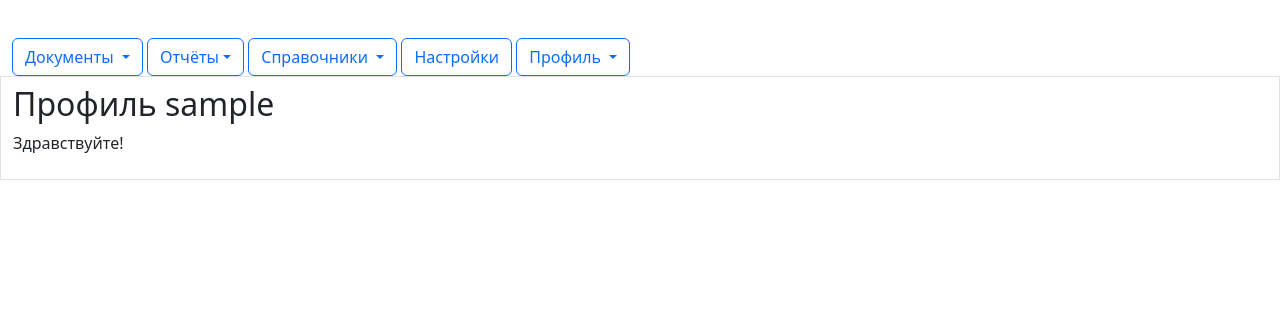
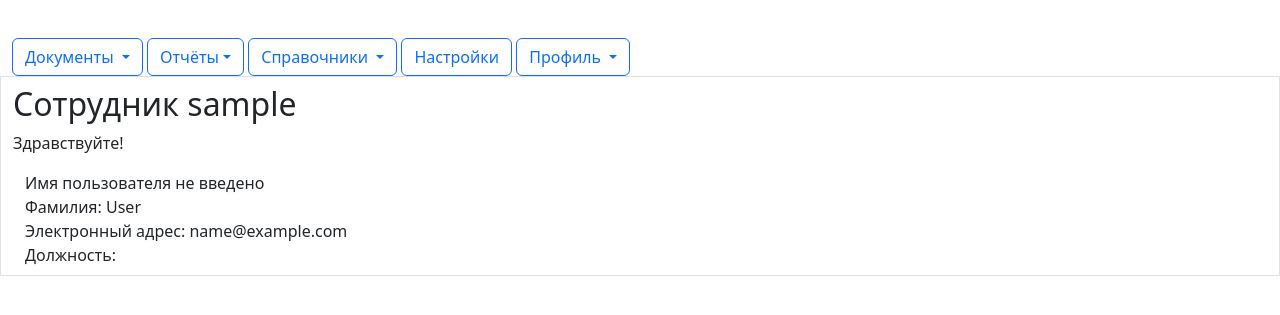
Before and after one commit to V-Antipovich/StudyBot, a Django app: page /accounts/profile/ in a window 1280 px wide. Shown: the part 60-375 px from the top of the page. Run offline with Django 4.2, Linux system fonts and the light colour scheme; the visitor is signed in with stand-in values (Sample User, id 1); parts of the project's set-up code (start-up, migrations or seed data) failed here and were passed over; some libraries are stand-ins or nearby versions.

Commit message:
added decorators for access limiting

```diff
--- a/main/templates/layout/base.html
+++ b/main/templates/layout/base.html
@@ -61,6 +61,7 @@
                 Профиль
             </button>
             <ul class="dropdown-menu" aria-labelledby="profile-dropdown">
+                <li><a class="dropdown-item" href="{% url 'main:profile' %}">Данные</a> </li>
                 <li><a class="dropdown-item" href="#">Изменить пароль</a></li>
                 {% if user.is_superuser %}
                     <li><a class="dropdown-item" href="#">Добавить пользователя</a></li>
--- a/main/templates/main/profile.html
+++ b/main/templates/main/profile.html
@@ -1,8 +1,42 @@
 {% extends 'layout/base.html' %}
+{% load bootstrap5 %}
+{% load static %}
+{% load filtertags %}
 
 {% block title %}Профиль пользователя{% endblock %}
 
 {% block content %}
-<h2>Профиль {{ user.username }}</h2>
+<h2>Сотрудник {{ user.username }}</h2>
 <p>Здравствуйте!</p>
+
+    <div class="container-fluid">
+        <div>
+            {% if user.firstname %}
+                Имя: {{ user.firstname }}
+            {% else %}
+                Имя пользователя не введено
+            {% endif %}
+        </div>
+        <div>
+            {% if user.last_name %}
+                Фамилия: {{ user.last_name }}
+            {% else %}
+                Фамилия пользователя не задана
+            {% endif %}
+        </div>
+        <div>
+            Электронный адрес: {{ user.email }}
+        </div>
+        <div>
+{#            Роль в системе: {{ user.groups.name }}#}
+{#            {% if user|has_group:"Администратор" %}#}
+{#                Администратор#}
+{#            {% else %}#}
+{#                {{ user.groups }}#}
+{#            {% endif %}#}
+            Должность: {% for gr in groups.all %}{{ gr }} {% endfor %}
+
+        </div>
+    </div>
+
 {% endblock %}
--- a/main/urls.py
+++ b/main/urls.py
@@ -1,7 +1,7 @@
 from django.urls import path
 from .views import index, upload_gtd, ShowGtdView, show_gtd_file, CDDLogin, CDDLogout, RegisterDoneView, \
     handbook, GtdDetailView, update_gtd, GtdDeleteView, RegisterUserView, profile, update_gtd_good, update_gtd_group,\
-    eco_fee, eco_fee_xlsx, to_wms
+    eco_fee, eco_fee_xlsx, to_wms, AccessDeniedView
 
 
 app_name = 'main'
@@ -26,5 +26,6 @@ urlpatterns = [
     path('documents/show_gtd', ShowGtdView.as_view(), name='show_gtd'),
     path('documents/upload_gtd', upload_gtd, name='upload_gtd'),
     # path('test', test_view, name='test'),
+    path('access_denied', AccessDeniedView.as_view(), name='access_denied'),
     path('', index, name='index')
 ]
--- a/main/views.py
+++ b/main/views.py
@@ -3,6 +3,7 @@ from django.contrib.auth.mixins import LoginRequiredMixin
 from django.contrib.auth.decorators import login_required, user_passes_test
 from django.shortcuts import render, redirect
 from django.urls import reverse_lazy, reverse
+# from django.views.generic import TemplateView
 from django.views.generic.list import ListView
 from django.views.generic.detail import DetailView
 from django.views.generic.base import TemplateView
@@ -33,12 +34,23 @@ def superuser_check(user):
     return user.is_superuser
 
 
+# Декоратор, разрешающий доступ определенным группам
+def groups_required(*group_names):
+    def in_group(u):
+        return u.is_active and (u.is_superuser or bool(u.groups.filter(name__in=group_names)))
+    return user_passes_test(in_group, login_url=reverse_lazy('main:access_denied'))
+
+
 # Представление регистрации пользователя
 class RegisterUserView(CreateView):
     model = RegUser
     template_name = 'main/register_user.html'
     form_class = RegisterUserForm
     success_url = reverse_lazy('main:show_gtd')
+
+
+class AccessDeniedView(TemplateView):
+    template_name = 'main/no_access.html'
 
 
 # Представление обработки справочников
@@ -165,7 +177,8 @@ def handbook(request):
 # Начальная страница
 # TODO: нормальный вид
 def index(request):
-    return render(request, 'main/index.html')
+    return redirect('main:profile')
+    # return render(request, 'main/index.html')
 
 
 # Список всех ГТД
@@ -266,6 +279,8 @@ class GtdDeleteView(DeleteView):
 
 
 # Экологический сбор: выбор периода, сбор данных о ГТД из этого периода, содержащих ТН ВЭД, подлежащие эко сбору
+
+@groups_required('Бухгалтер')
 def eco_fee(request):
     if request.method == 'GET':
         form = CalendarDate()
@@ -418,7 +433,8 @@ class CDDLogin(LoginView):
 
 @login_required
 def profile(request):
-    return render(request, 'main/profile.html')
+    context = {'user': request.user, 'groups': request.user.groups}
+    return render(request, 'main/profile.html', context)
 
 
 class CDDLogout(LogoutView, LoginRequiredMixin):
@@ -441,7 +457,10 @@ class RegisterDoneView(TemplateView):
 # Загрузка файлов ГТД в формате .xml
 
 
-@login_required(login_url='/accounts/login/')
+# @login_required(login_url='/accounts/login/')
+# @user_passes_test(is_accountant)
+
+@groups_required('Администратор', 'Сотрудник таможенного отдела')
 def upload_gtd(request):
     if request.method == 'POST':
         form = UploadGtdfilesForm(request.POST, request.FILES)
```
Also changed, not shown: main/models.py (+8 -0 lines), main/templates/main/no_access.html (added, +15 -0 lines), main/templatetags/filtertags.py (+7 -0 lines), main/admin.py (line endings or trailing spaces).
